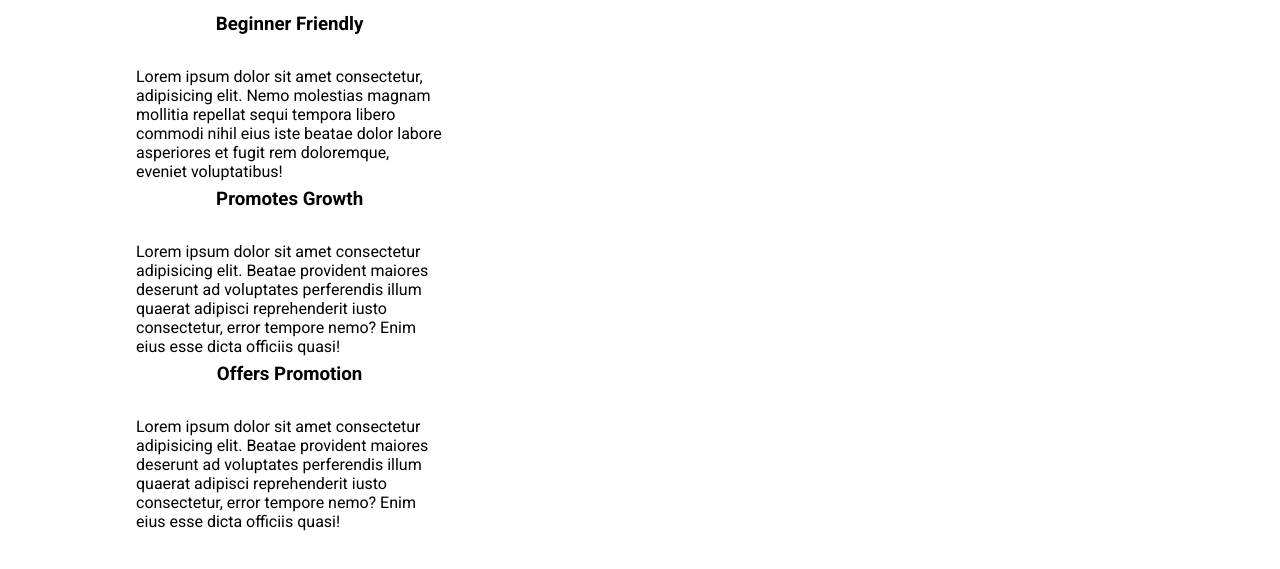
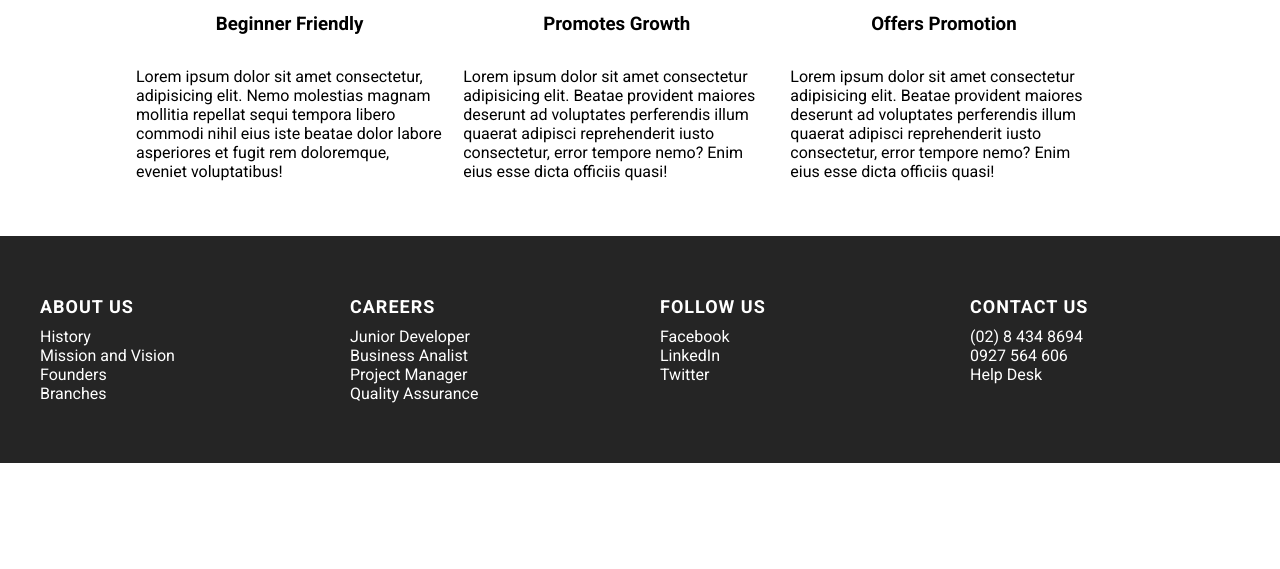
Before and after one commit to johnnicole15/sscgi_diosa_ts01, a plain HTML site: page discussion/index.html in a window 1280 px wide. Shown: the part 437-1006 px from the top of the page. After the commit the page ends 900 px from the top, so only its background shows below. Drawn offline with Linux system fonts and the light colour scheme.

Commit message:
adding pre-footer content and design

```diff
--- a/discussion/index.css
+++ b/discussion/index.css
@@ -89,3 +89,24 @@ body{
     margin-left: 0.5rem;
     margin-right: 0.5rem;
 }
+
+#pre-footer {
+    display: flex;
+    flex-wrap: wrap;
+    justify-content: space-around;
+    padding: 40px 20px;
+    background-color: #252525;
+    color: white;
+}
+#pre-footer div{
+    flex: 1 1 200px;
+    padding: 20px;
+}
+
+#pre-footer h3{
+    font-size: 18px;
+    margin-bottom: 10px;
+    font-weight: bold;
+    text-transform: uppercase;
+    letter-spacing: 1px;
+}
--- a/discussion/index.html
+++ b/discussion/index.html
@@ -37,8 +37,8 @@
      <!-- Start of info section-->
     <section id = "succeed-info">
         <h2 class="header">Succeed with SSCGI</h2>
-        <div>
-            <div class="card">
+        <div class="card">
+            <div >
                 <h3>
                     Beginner Friendly
                 </h3>
@@ -47,8 +47,8 @@
                 </p>
             </div>
         </div>
-        <div>
-            <div class="card">
+        <div class="card">
+            <div >
                 <h3>
                     Promotes Growth
                 </h3>
@@ -57,8 +57,8 @@
                 </p>
             </div>
         </div>
-        <div>
-            <div class="card">
+        <div class="card">
+            <div >
                 <h3>
                     Offers Promotion
                 </h3>
@@ -70,6 +70,38 @@
     </section>
     <!-- End of info section-->
 
+
+    <!-- start of pre-footer section-->
+    <section id="pre-footer">
+        <div >
+            <h3>About Us</h3>
+            <p>History</p>
+            <p>Mission and Vision</p>
+            <p>Founders</p>
+            <p>Branches</p>
+        </div>
+        <div >
+            <h3>Careers</h3>
+            <p>Junior Developer</p>
+            <p>Business Analist</p>
+            <p>Project Manager</p>
+            <p>Quality Assurance</p>
+        </div>
+        <div >
+            <h3>Follow Us</h3>
+            <p>Facebook</p>
+            <p>LinkedIn</p>
+            <p>Twitter</p>
+        </div>
+        <div >
+            <h3> Contact Us</h3>
+            <p>(02) 8 434 8694</p>
+            <p>0927 564 606</p>
+            <p>Help Desk</p>
+        </div>
+    </section>
+    <!-- end of pre-footer section-->
+
     <footer>
 
     </footer>
```
